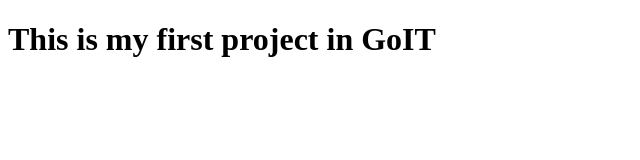
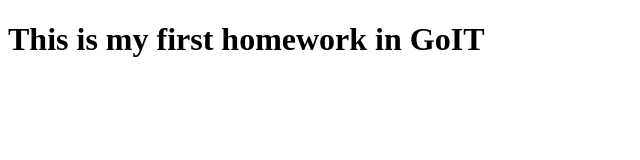
Before and after one commit to nabongarman/git-demo-fson4, a plain HTML site: page index.html in a window 1280 px wide. Shown: the whole page, without its empty margins (0-640 px from the left). Drawn offline with Linux system fonts and the light colour scheme.

Commit message:
Update index.html

```diff
--- a/index.html
+++ b/index.html
@@ -6,6 +6,6 @@
     <title>Document</title>
 </head>
 <body>
-    <h1> This is my first project in GoIT</h1>
+    <h1> This is my first homework in GoIT</h1>
 </body>
 </html>
```
